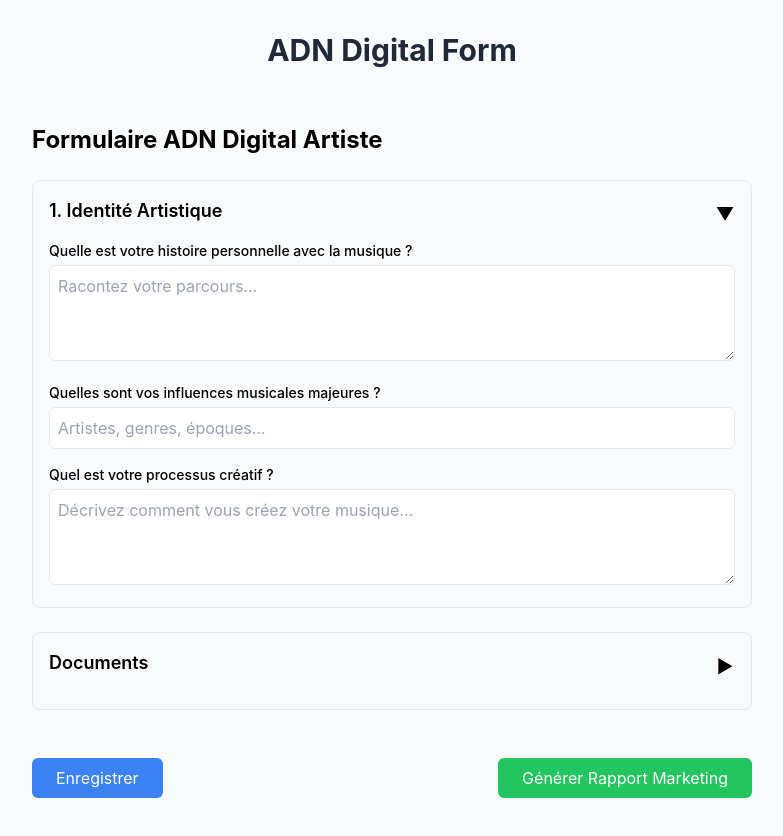
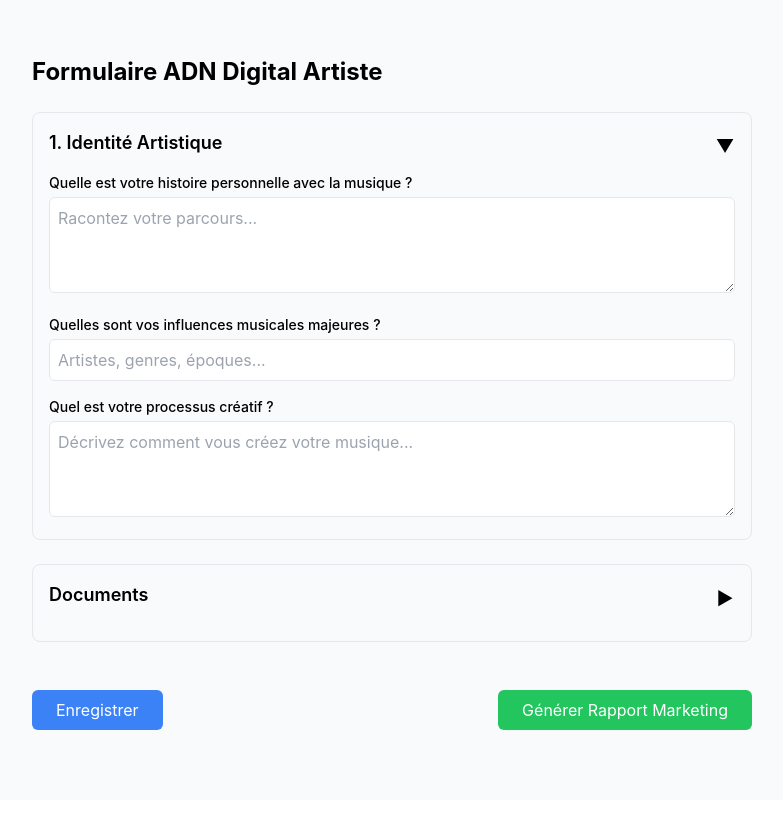
Before and after one commit to Pierralinouie/adn-digital-form, a React (Create React App) app: page / in a window 1280 px wide. Shown: the top 836 px of the page, without its empty margins (248-1031 px from the left). After the commit the page ends 800 px from the top, so only its background shows below. Built offline with nearby package versions, Linux system fonts and the light colour scheme.

Commit message:
Update App.js

```diff
--- a/src/App.js
+++ b/src/App.js
@@ -5,9 +5,6 @@
   return (
     <div className="min-h-screen bg-gray-50 py-8">
       <div className="container mx-auto">
-        <h1 className="text-3xl font-bold text-center mb-8 text-gray-800">
-          ADN Digital Form
-        </h1>
         <ADNDigitalForm />
       </div>
     </div>
```
